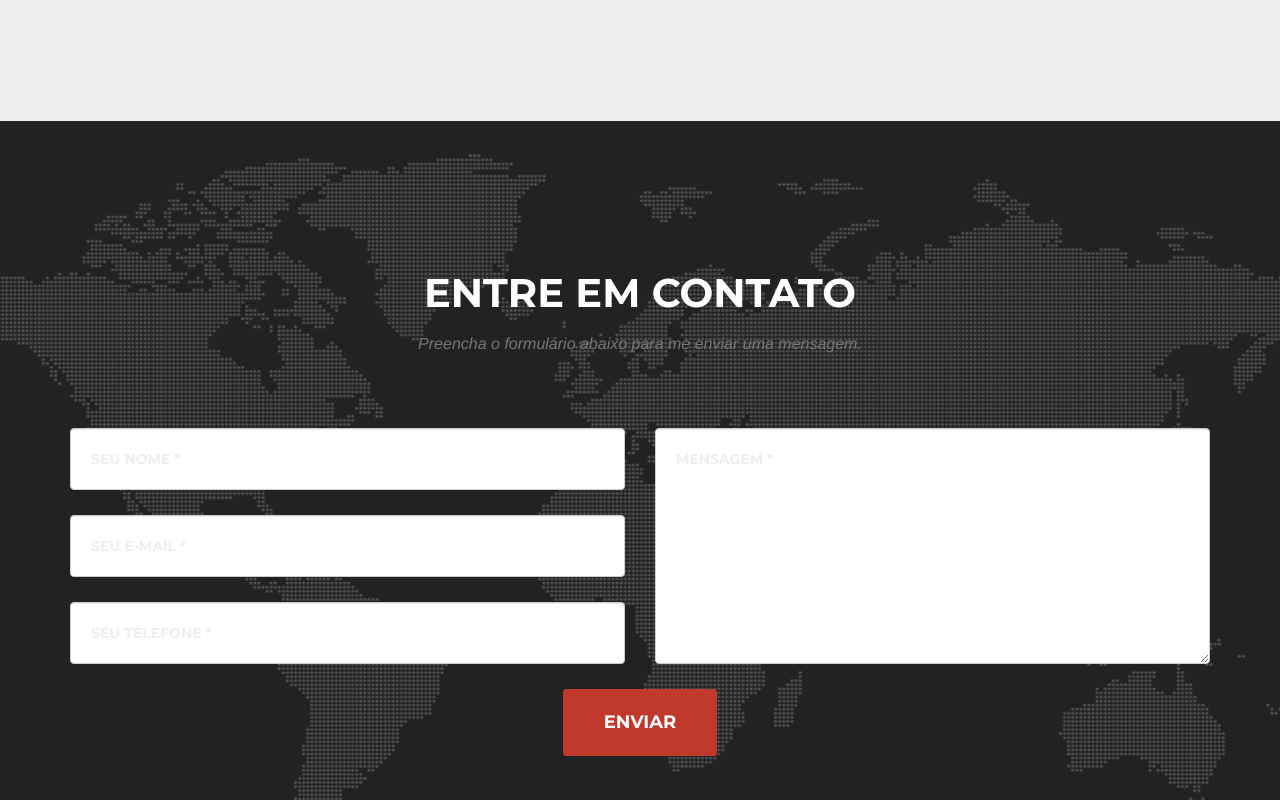
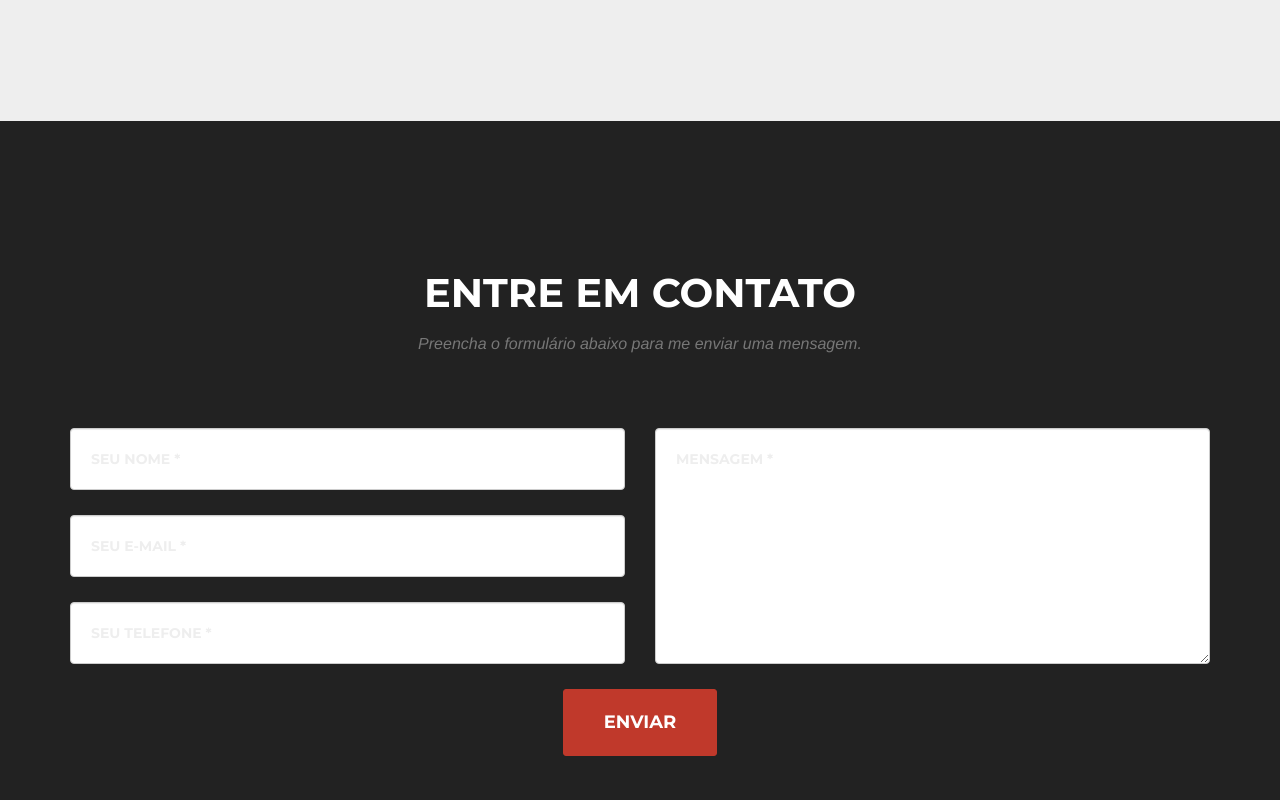
Before and after one commit to itamarwjr/itamarwjr, a plain HTML site: page index.html in a window 1280 px wide. Shown: the part 5340-6140 px from the top of the page. Drawn offline with nearby package versions, Linux system fonts and the light colour scheme; a web font is replaced by a local one.

Commit message:
image map

```diff
--- a/css/agency.css
+++ b/css/agency.css
@@ -555,7 +555,6 @@ aside.clients img {
 }
 section#contact {
   background-color: #222222;
-  background-image: url('../img/map-image.png');
   background-position: center;
   background-repeat: no-repeat;
 }
```
Also changed, not shown: 3 other files.
